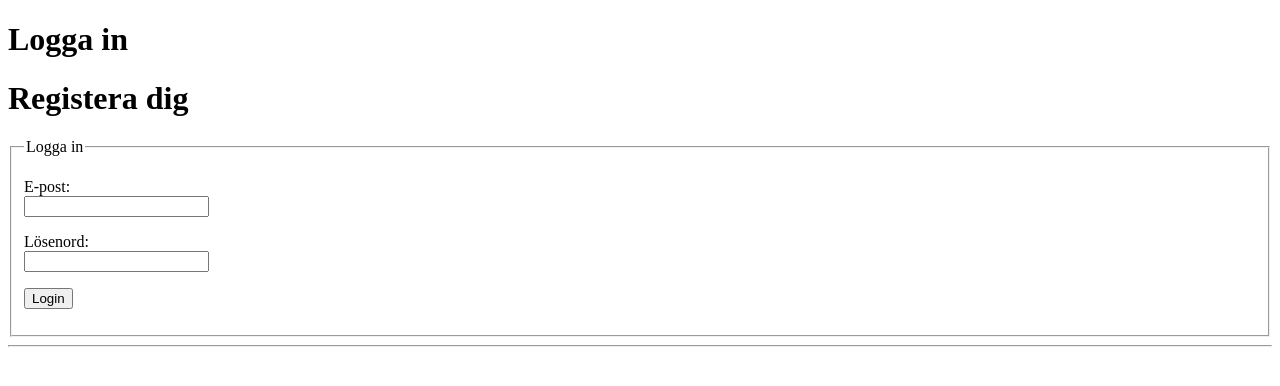
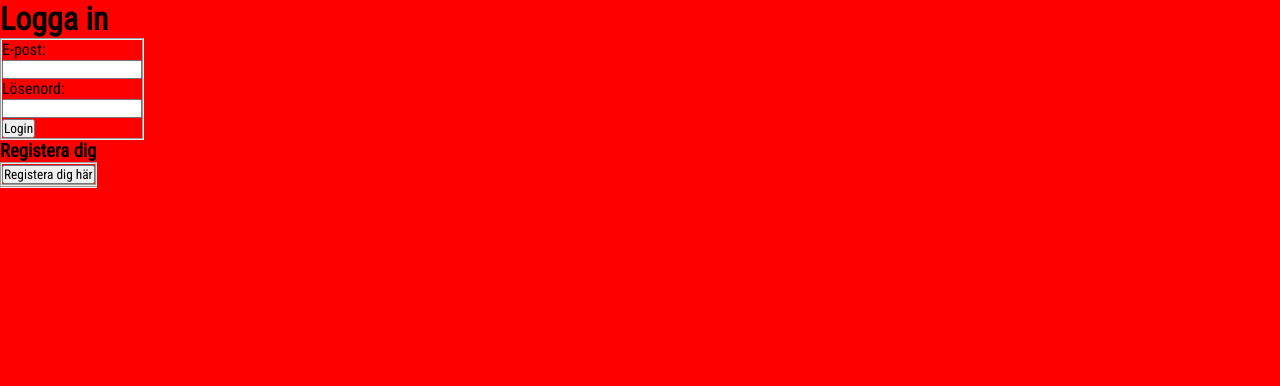
Before and after one commit to brogeby/oltanken, a PHP site: page /oltanken/users-public/home-login-reg.php in a window 1280 px wide. Shown: the top 386 px of the page. Run offline with PHP 8.4, Linux system fonts and the light colour scheme; data that the repository does not hold is empty.

Commit message:
css till login reg

```diff
--- /dev/null
+++ b/ecommerce-template/public/styles/home-login-reg.css
@@ -0,0 +1,16 @@
+body {
+    background-color: red;
+}
+
+.form-wrapper-as {
+    display: flex;
+    justify-content: space-between;
+}
+
+#content1 {
+    display: inline-block;
+}
+
+#content2 {
+    display: inline-block;
+}
--- a/ecommerce-template/public/users-public/home-login-reg.php
+++ b/ecommerce-template/public/users-public/home-login-reg.php
@@ -6,17 +6,20 @@
 <head>
     <meta charset="UTF-8">
     <meta name="viewport" content="width=device-width, initial-scale=1.0">
+    <link href="https://fonts.googleapis.com/css2?family=Montserrat&family=Roboto+Condensed&display=swap" rel="stylesheet">
+    <link rel='stylesheet' type='text/css' media='screen' href='styles/main.css'>
+    <link rel='stylesheet' type='text/css' media='screen' href='styles/home-login-reg.css'>
+
     <title>Öltanken - Logga in - Registera dig</title>
 </head>
 <body>
     <h1>Logga in</h1>
-    <h1>Registera dig</h1>
 
-    <div id="content">
+<div class="form-wrapper-as">
+    <div id="content1">
         <article class="border">
             <form method="POST" action="#">
                 <fieldset>
-                    <legend>Logga in</legend>
 
                     <!-- Visa errormeddelanden -->
                     <?=$msg?>
@@ -37,8 +40,21 @@
                 </fieldset>
             </form>
 
+    <div id="content2">
+        <article class="border">
+                <h1>Registera dig</h1>
+            <form method="POST" action="#">
+                <fieldset>
+
+                    <!-- Visa errormeddelanden -->
+                    <?=$msg?>
+
+                    <button>Registera dig här</button>
+                </fieldset>
+            </form>
             <hr>
         </article>
     </div>
+</div>
 </body>
 </html>
```
